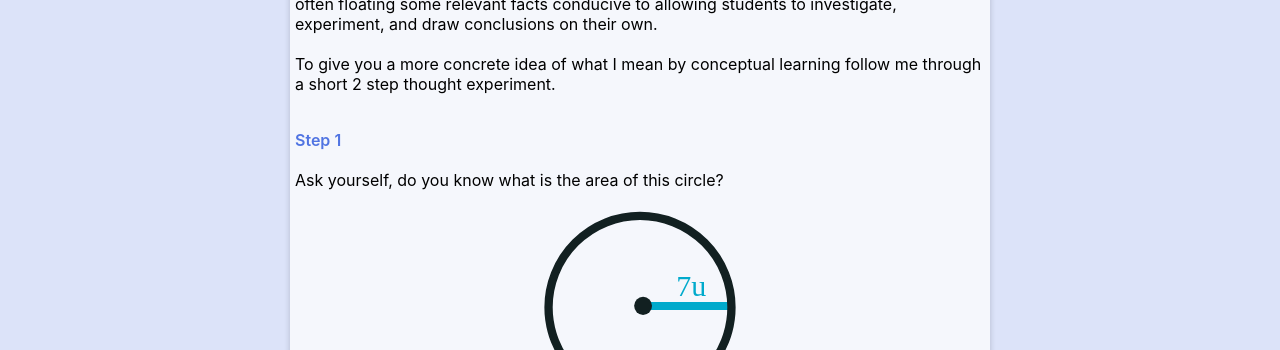
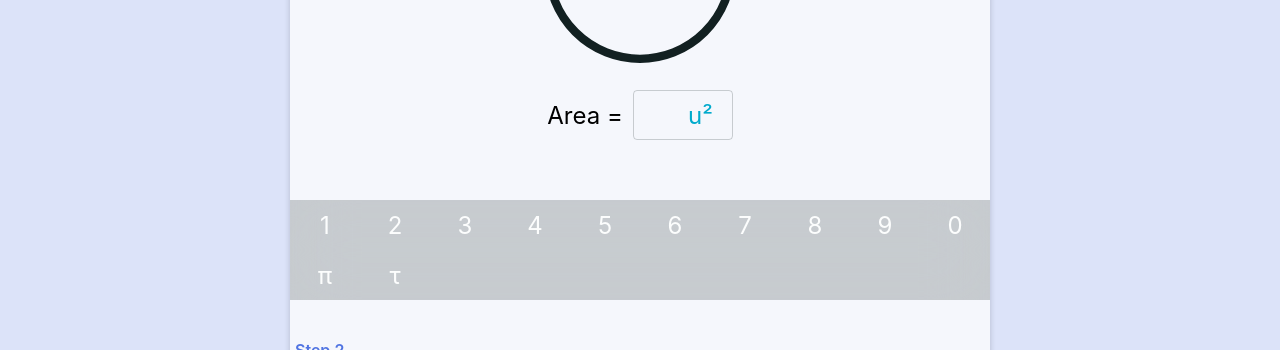
Before and after one commit to 4estnaylor/v8_trig_tutor, a Next.js app: page /strategy/conceptual in a window 1280 px wide. Shown: the part 431-781 px from the top of the page. Built offline with nearby package versions, Linux system fonts and the light colour scheme; no server answers.

Commit message:
working on number input for conceptual

```diff
--- a/components/Inputs/IntegerInputWithPi.tsx
+++ b/components/Inputs/IntegerInputWithPi.tsx
@@ -1,13 +1,15 @@
 import React, { useState, useEffect, useRef } from 'react';
 import styled from 'styled-components';
 import cl from '../../colors';
+import NumberPad from './NumberPad';
 
 const IntegerInputWithPi = () => {
-  const [userEnteredValue, setUserEnteredValue] = useState('test');
+  const [userEnteredValue, setUserEnteredValue] = useState('');
+  const [showNumberPad, setShowNumberPad] = useState(true);
 
   useEffect(() => {
     addEventListener('click', () => {
-      console.log('test');
+      console.log('');
       console.log(document.activeElement);
     });
   }, []);
@@ -20,6 +22,7 @@ const IntegerInputWithPi = () => {
   };
 
   return (
+    <>
       <Wrapper>
         <Equation>Area = </Equation>
         <InputWrapper>
@@ -32,8 +35,9 @@ const IntegerInputWithPi = () => {
             {userEnteredValue}
           </IntegerInput>
         </InputWrapper>
-      <input type="number" />
       </Wrapper>
+      {showNumberPad ? <NumberPad setValue={setUserEnteredValue} /> : null}
+    </>
   );
 };
 
@@ -45,7 +49,7 @@ const InputWrapper = styled.div`
 
 const Wrapper = styled.div`
   padding-top: 20px;
-  height: 50px;
+  position: relative;
   display: flex;
   justify-content: center;
   align-items: center;
--- /dev/null
+++ b/components/Inputs/NumberButton.tsx
@@ -0,0 +1,34 @@
+import React, { Dispatch, SetStateAction } from 'react';
+import styled from 'styled-components';
+import cl from '../../colors';
+
+interface NumberButtonProps {
+  value: number | string;
+
+  setValue: Dispatch<SetStateAction<string>>;
+}
+
+const NumberButton = (props: NumberButtonProps) => {
+  const { value, setValue } = props;
+  console.log('setvalue', setValue);
+  const handleClick = () => {
+    setValue((prev) => prev + value);
+  };
+
+  console.log(props, value);
+  return <Wrapper onClick={handleClick}>{value}</Wrapper>;
+};
+
+const Wrapper = styled.div`
+  font-size: 1.5rem;
+  color: ${cl.getHSL(cl.white)};
+  display: flex;
+  justify-content: center;
+  align-items: center;
+  &:hover {
+    cursor: pointer;
+    background-color: ${cl.getHSLA(cl.white, 0.2)};
+  }
+`;
+
+export default NumberButton;
--- /dev/null
+++ b/components/Inputs/NumberPad.tsx
@@ -0,0 +1,38 @@
+import React, { Dispatch, SetStateAction } from 'react';
+import styled from 'styled-components';
+import cl from '../../colors';
+import NumberButton from './NumberButton';
+
+interface NumberPadProps {
+  setValue: Dispatch<SetStateAction<string>>;
+}
+
+const NumberPad = (props: NumberPadProps) => {
+  const { setValue } = props;
+
+  const numbers = [1, 2, 3, 4, 5, 6, 7, 8, 9, 0, 'π', 'τ'];
+
+  const numberButtons = numbers.map((number) => {
+    return <NumberButton key={number} value={number} setValue={setValue} />;
+  });
+
+  return <Wrapper>{numberButtons} </Wrapper>;
+};
+
+const Wrapper = styled.div`
+  display: grid;
+  grid-auto-flow: row;
+  grid-template-columns: repeat(10, 1fr);
+  grid-template-rows: 50px 50px;
+
+  width: 100vw;
+  margin-left: -5px;
+  max-width: 700px;
+
+  background-color: ${cl.getHSLA(cl.black, 0.2)};
+  top: 0;
+  transform: translateY(60px);
+  backdrop-filter: blur(30px);
+`;
+
+export default NumberPad;
--- a/pages/strategy/conceptual.tsx
+++ b/pages/strategy/conceptual.tsx
@@ -12,17 +12,29 @@ const conceptual = () => {
     <TopicComponentBoilerPlate title={<>Conceptual Learning</>}>
       <>
         <P>
-          Conceptual learning in math is about understanding how and why things
+          {/* Conceptual learning in math is about understanding how and why things
           are true. It is not a series of steps to find a missing value, but a
           logical understanding of something.
           <br />
           <br />
           Conceptual learning cannot really be "taught" to students. It has to
-          be activley learned by them. Facts and algorithims can be taught, but
-          ideas or "concepts" are events that can only occur when actively
-          produced by the ol' noggin. Memorizing a series of facts may assist in
-          conceptual learning, but it is not conceptual learning in and of
-          itself.
+          be activley learned. I realize the last two sentecnces sound like I'm
+          waxing poetic or parsing hairs – saying concepts can be learned but
+          not taught. I admit I'm having a hard time writing language to convey
+          this idea emphatically enough.
+          <br />
+          <br />
+          <Em>It is an essential distinction</Em> you will need to grapple with
+          to get really, really good at trig. If you are consciously aware of
+          this distinction it can also make you a much more efficient learner in
+          almost any context, not just math.
+          <br />
+          <br />
+          Facts and algorithims can be taught, but ideas or "concepts" are
+          events that can only occur when actively produced within the ol'
+          noggin. Memorizing a series of facts can be quite useful and often
+          assists with conceptual learning, but it is not conceptual learning in
+          and of itself.
           <br />
           <br />
           <br />
@@ -35,7 +47,7 @@ const conceptual = () => {
           <br />
           <br />
           To give you a more concrete idea of what I mean by conceptual learning
-          follow me through a short 2 step thought experiment.
+          follow me through a short 2 step thought experiment. */}
           <ul>
             <li>
               <Step> Step 1 </Step> Ask yourself, do you know what is the area
@@ -48,7 +60,7 @@ const conceptual = () => {
               <IntegerInputWithPi />
               <br />
               <br />
-              <CircleAreaAnswer>
+              {/* <CircleAreaAnswer>
                 <CircleAreaAnswerCover blurred={circleAreaAnswerBlurred} />
                 Maybe a typical math student, upon seeing this question thinks
                 something like:
@@ -61,7 +73,7 @@ const conceptual = () => {
 
                   <span>Simplify &rarr; A = 49π u² is the answer.</span>
                 </StudentThoughts>
-              </CircleAreaAnswer>
+              </CircleAreaAnswer> */}
             </li>
             <br />
             <br />
@@ -76,6 +88,11 @@ const conceptual = () => {
     </TopicComponentBoilerPlate>
   );
 };
+
+const Em = styled.span`
+  color: ${cl.getHSL(cl.purple)};
+  font-weight: 800;
+`;
 
 const P = styled.div`
   padding: 5px;
```
Also changed, not shown: pages/double_down.tsx (+31 -24 lines), pages/strategy/index.tsx (+3 -4 lines). Lines whose indentation alone changed are shown as unchanged.
